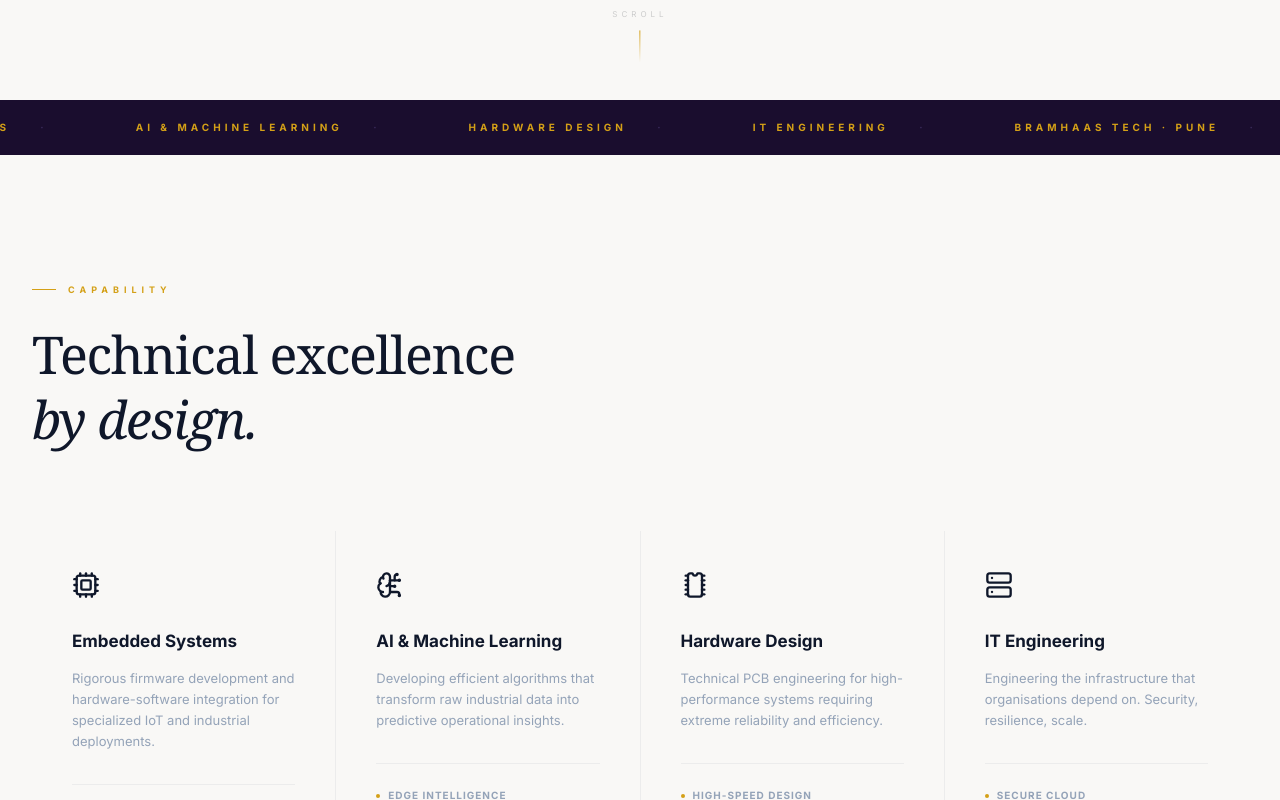
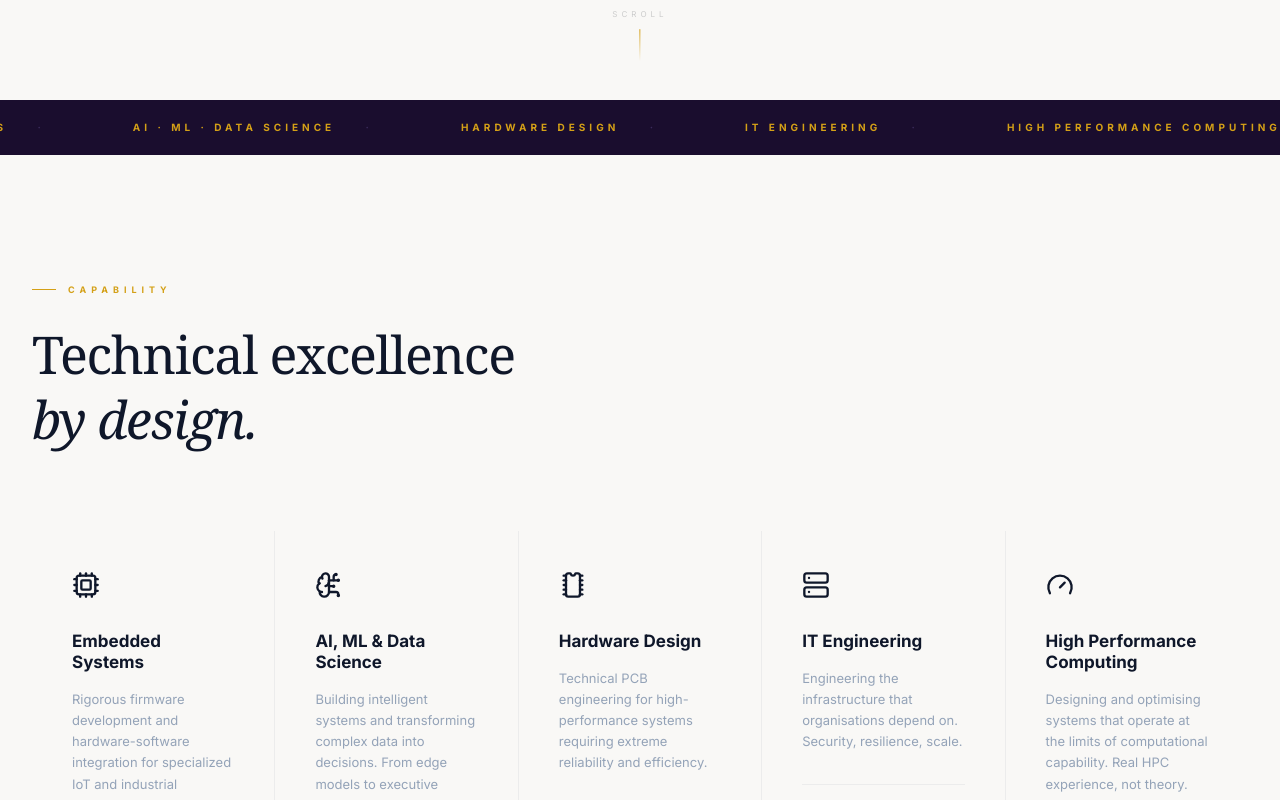
Before and after one commit to swapng/trial-webdev, a React (Vite) app: page / in a window 1280 px wide. Shown: the part 700-1500 px from the top of the page. Built offline with nearby package versions, Linux system fonts and the light colour scheme.

Commit message:
5 capability cards — HPC, AI+Data Science

```diff
--- a/src/App.tsx
+++ b/src/App.tsx
@@ -2,16 +2,17 @@ import { useState, useEffect, useRef } from 'react';
 import emailjs from '@emailjs/browser';
 import { motion, AnimatePresence } from 'motion/react';
 import {
-  Cpu, BrainCircuit, Server,
+  Cpu, BrainCircuit, Server, Gauge,
   Mail, MapPin, Menu, X, CheckCircle2,
   Microchip, ShieldCheck, Code2, ArrowRight
 } from 'lucide-react';
 
 const SERVICES = [
   { title:"Embedded Systems", description:"Rigorous firmware development and hardware-software integration for specialized IoT and industrial deployments.", icon:<Cpu className="w-7 h-7"/>, features:["RTOS Implementation","Bare Metal Dev","FPGA Integration","System Security"] },
-  { title:"AI & Machine Learning", description:"Developing efficient algorithms that transform raw industrial data into predictive operational insights.", icon:<BrainCircuit className="w-7 h-7"/>, features:["Edge Intelligence","Visual Inspection","Condition Monitoring","Signal Processing"] },
+  { title:"AI, ML & Data Science", description:"Building intelligent systems and transforming complex data into decisions. From edge models to executive dashboards.", icon:<BrainCircuit className="w-7 h-7"/>, features:["Edge Intelligence","Model Optimization","Predictive Analytics","Reports & Dashboards"] },
   { title:"Hardware Design", description:"Technical PCB engineering for high-performance systems requiring extreme reliability and efficiency.", icon:<Microchip className="w-7 h-7"/>, features:["High-Speed Design","Design for Mfg","Power Mgmt","EMI Shielding"] },
-  { title:"IT Engineering", description:"Engineering the infrastructure that organisations depend on. Security, resilience, scale.", icon:<Server className="w-7 h-7"/>, features:["Secure Cloud","Network Ops","Infrastructure","DevOps Systems"] }
+  { title:"IT Engineering", description:"Engineering the infrastructure that organisations depend on. Security, resilience, scale.", icon:<Server className="w-7 h-7"/>, features:["Secure Cloud","Network Ops","Infrastructure","DevOps Systems"] },
+  { title:"High Performance Computing", description:"Designing and optimising systems that operate at the limits of computational capability. Real HPC experience, not theory.", icon:<Gauge className="w-7 h-7"/>, features:["HPC Architecture","System Tuning","Precision Benchmarking","Performance Analysis"] }
 ];
 
 const NAV_LINKS = [
@@ -174,7 +175,7 @@ export default function App() {
         <div className="bg-[#1a0d2e] py-5 overflow-hidden">
           <div className="flex gap-16 animate-[marquee_18s_linear_infinite] whitespace-nowrap">
             {[...Array(3)].map((_, i) =>
-              ['EMBEDDED SYSTEMS','AI & MACHINE LEARNING','HARDWARE DESIGN','IT ENGINEERING','BRAMHAAS TECH · PUNE'].map(t => (
+              ['EMBEDDED SYSTEMS','AI · ML · DATA SCIENCE','HARDWARE DESIGN','IT ENGINEERING','HIGH PERFORMANCE COMPUTING','BRAMHAAS TECH · PUNE'].map(t => (
                 <span key={`${i}-${t}`} className="text-[10px] font-bold tracking-[4px] text-[#d4a017] uppercase flex-shrink-0">
                   {t} <span className="text-[#3a2a5a] mx-6">·</span>
                 </span>
@@ -195,7 +196,7 @@ export default function App() {
                 Technical excellence<br/><em style={{fontStyle:'italic'}}>by design.</em>
               </h2>
             </div>
-            <div className="grid grid-cols-1 md:grid-cols-2 lg:grid-cols-4 gap-[1px] bg-[#ececec]">
+            <div className="grid grid-cols-1 md:grid-cols-2 lg:grid-cols-3 xl:grid-cols-5 gap-[1px] bg-[#ececec]">
               {SERVICES.map((s, i) => (
                 <motion.div key={s.title}
                   initial={{opacity:0,y:20}} whileInView={{opacity:1,y:0}}
```
